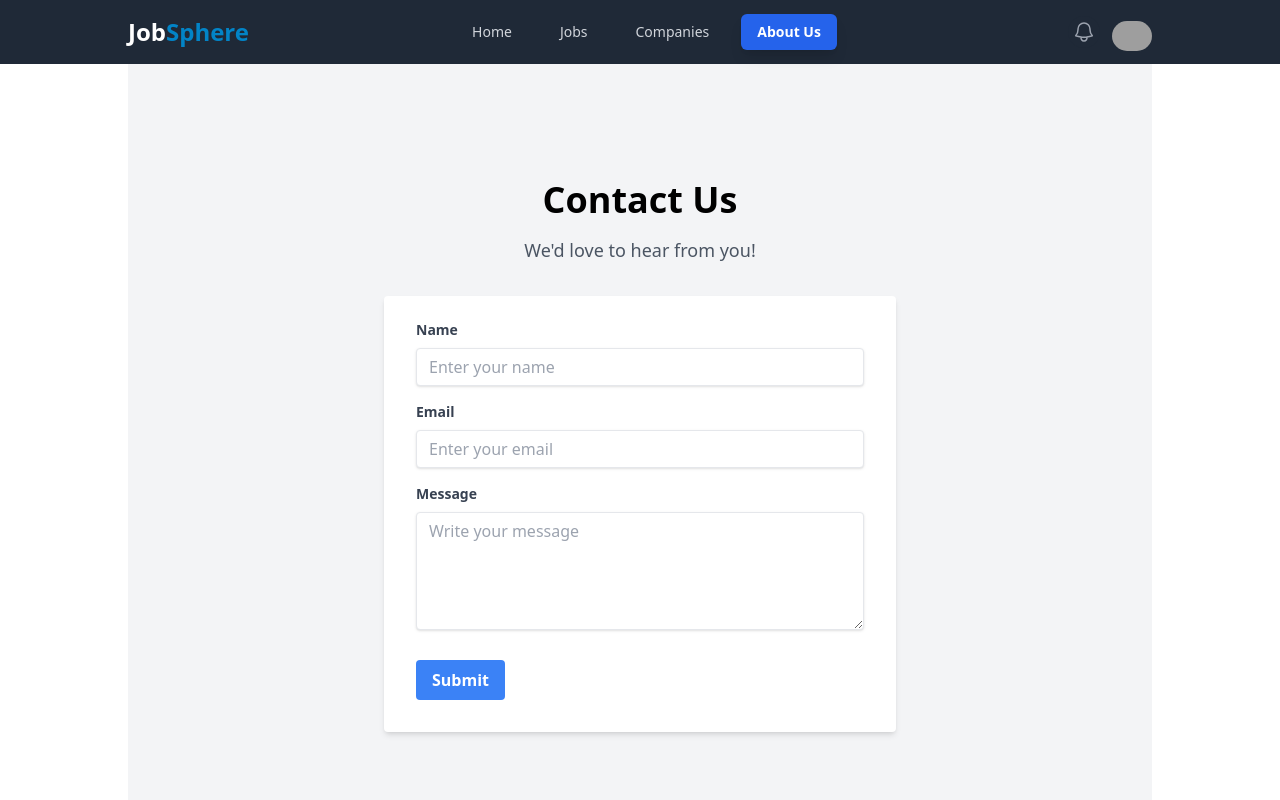
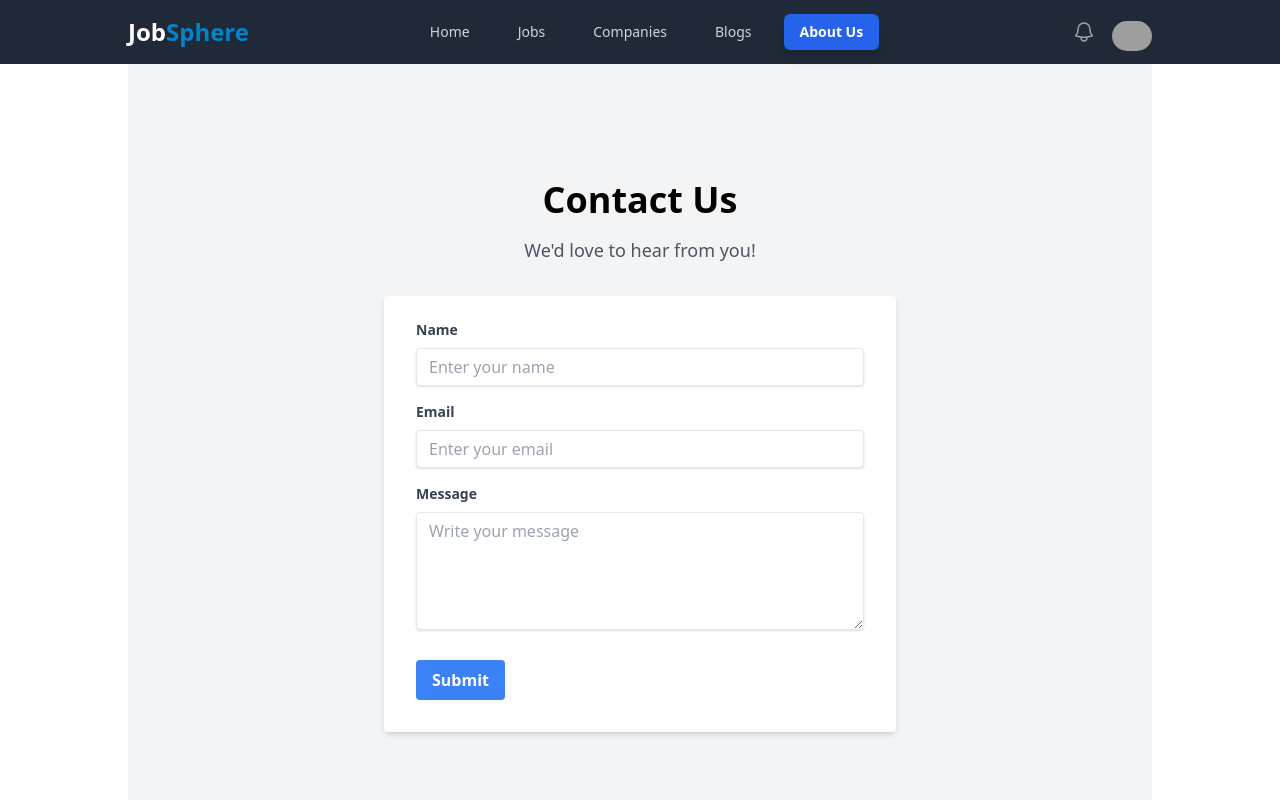
Before and after one commit to HunterMahmud/JobSphere, a Next.js app: page /aboutus in a window 1280 px wide. Shown: the top 800 px of the page. Built offline with nearby package versions, Linux system fonts and the light colour scheme; grey boxes are pictures that could not be loaded.

Commit message:
add: blog route added

```diff
--- a/src/components/shared/Navbar.jsx
+++ b/src/components/shared/Navbar.jsx
@@ -35,6 +35,10 @@ const links = [
   {
     title: "Companies",
     path: "/companies"
+  },
+  {
+    title: "Blogs",
+    path: "/blogs"
   },
   {
     title: "About Us",
```
